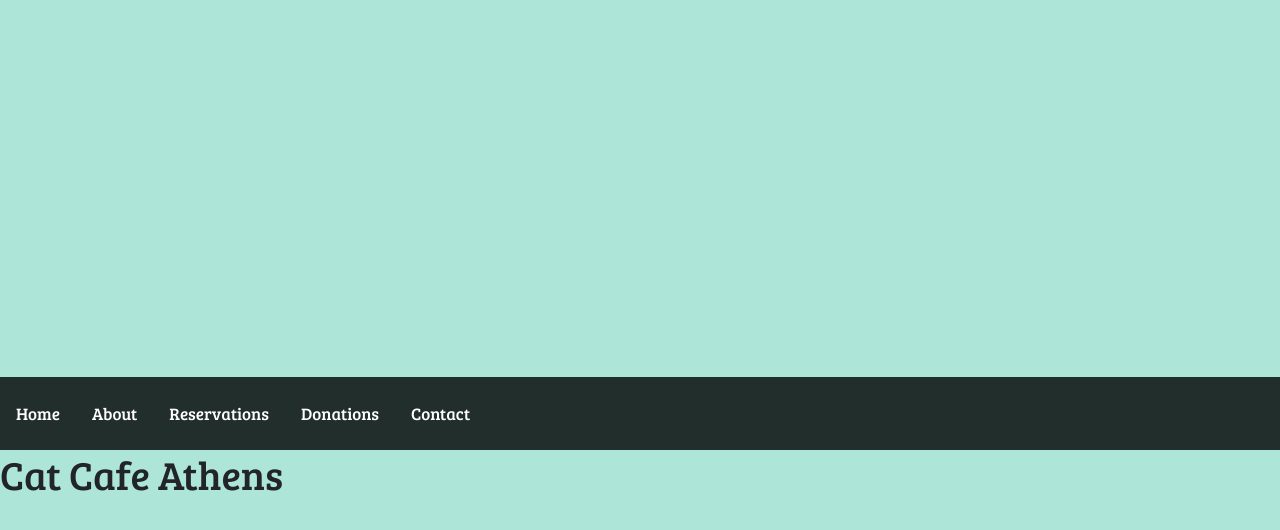
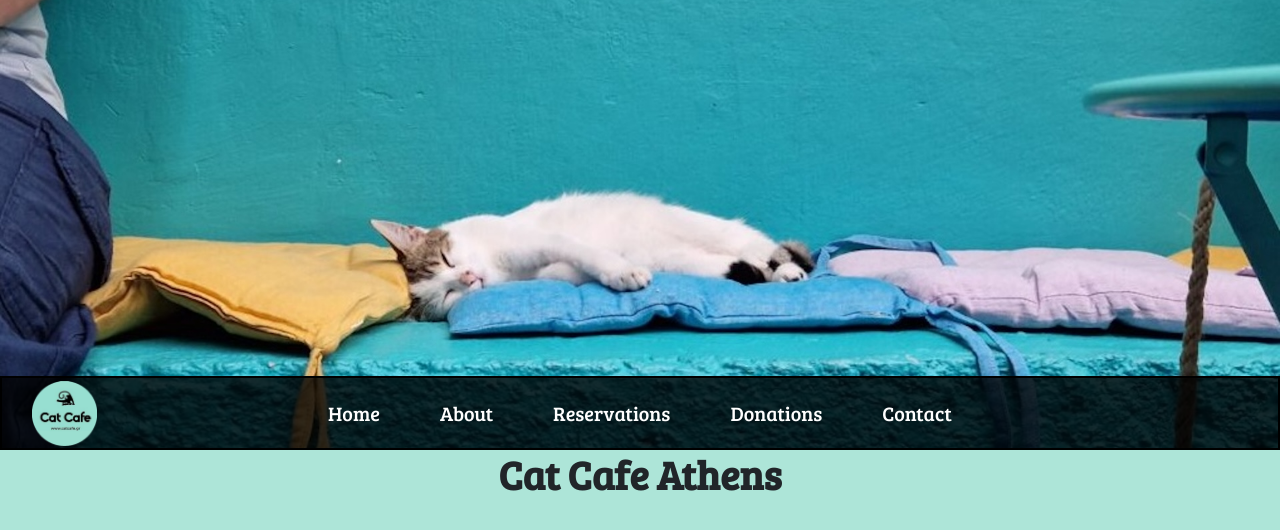
Before and after one commit to hayleemelia/Ayers_Haylee-ITC_4214_Midterm_Project, a website: page index.html in a window 1280 px wide. Drawn offline with nearby package versions, Linux system fonts and the light colour scheme.

Commit message:
working on banner/navbar

```diff
--- a/index.html
+++ b/index.html
@@ -25,6 +25,9 @@
     <div class="bg-img">
         <div class="nav-container">
             <div class="top-nav">
+                <div class="nav-logo">
+                    <img src="/images/catcafe-circlelogo.png" alt="Cat Cafe Athens Logo">
+                </div>
                 <a href="index.html">Home</a>
                 <a href="about.html">About</a>
                 <a href="reservations.html">Reservations</a>
--- a/styles.css
+++ b/styles.css
@@ -1,8 +1,15 @@
+/* The Basics */
 body {
     background-color: #ade5d8;
     font-family: "Bree Serif", serif;
 }
 
+h1 {
+    text-align: center;
+    font-weight: bold;
+}
+
+/* Banner/Navigation Bar Styling */
 .bg-img {
     background-image: url("/images/catcafe-catbanner.jpg");
     min-height: 450px;
@@ -20,25 +27,35 @@ body {
     margin: 0;
 }
 
-/* The navbar */
 .top-nav {
+    position: relative;
+    display: flex;
+    justify-content: center;
+    align-items: center;
     overflow: hidden;
     width: 100%;
     background-color: rgba(0, 0, 0, 0.8);
-    padding: 10px 0;
+    border: black 2px solid;
 }
 
-/* Navbar links */
 .top-nav a {
-    float: left;
     color: white;
     text-align: center;
-    padding: 14px 16px;
+    padding: 20px 30px;
     text-decoration: none;
-    font-size: 17px;
+    font-size: 20px;
 }
 
 .top-nav a:hover {
-    background-color: #ddd;
+    background-color: white;
     color: black;
 }
+
+.nav-logo {
+    position: absolute;
+    left: 30px;
+}
+
+.nav-logo img {
+    height: 65px;
+}
```
Also changed, not shown: images/catcafe-blankcatlogo.jpeg (added), images/catcafe-cat1.jpg (added), images/catcafe-cat2.jpg (added), images/catcafe-cat3.jpg (added), images/catcafe-cat4.jpg (added), images/catcafe-cat5.jpg (added), images/catcafe-catbanner.jpg (added), images/catcafe-catfestivalinfo.jpg (added), images/catcafe-catfestivallogo.png (added), images/catcafe-circlelogo.png (added), images/catcafe-footerlogo.jpg (added), images/catcafe-kickstarterlogo.png (added), images/catcafe-logopage.png (added), images/catcafe-rectanglelogo.jpeg (added), 3 more files.
